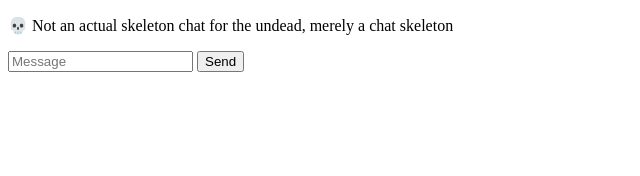
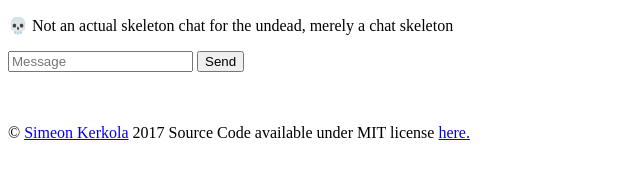
Before and after one commit to simeonkerkola/node-skeleton-chat, a website: page public/index.html in a window 1280 px wide. Shown: the whole page, without its empty margins (0-640 px from the left). Drawn offline with nearby package versions, Linux system fonts and the light colour scheme; no server answers.

Commit message:
Add a footer with links

```diff
--- a/public/index.html
+++ b/public/index.html
@@ -15,6 +15,10 @@
     <button>Send</button>
   </form>
 
+  <br>
+  <br>
+  <p class="text-muted">© <a href="http://smi.fyi">Simeon Kerkola</a> 2017 Source Code available under MIT license <a href="https://github.com/sssmi/node-skeleton-chat">here.</a>
+
   <script src="/socket.io/socket.io.js"></script>
   <script src="/js/libs/jquery-3.2.1.min.js"></script>
   <script src="/js/index.js"></script>
```
